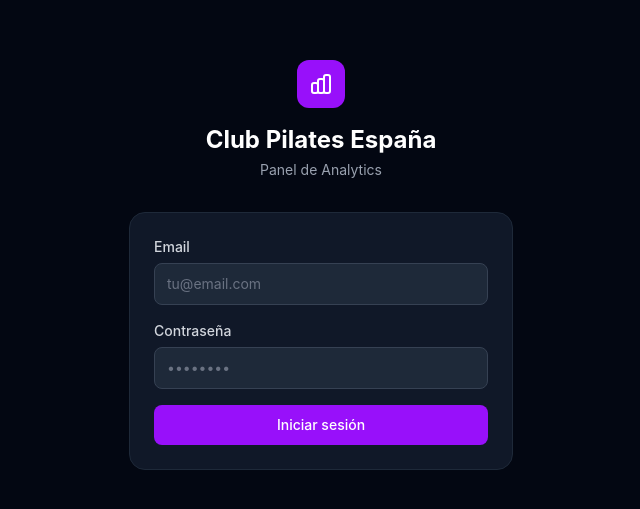
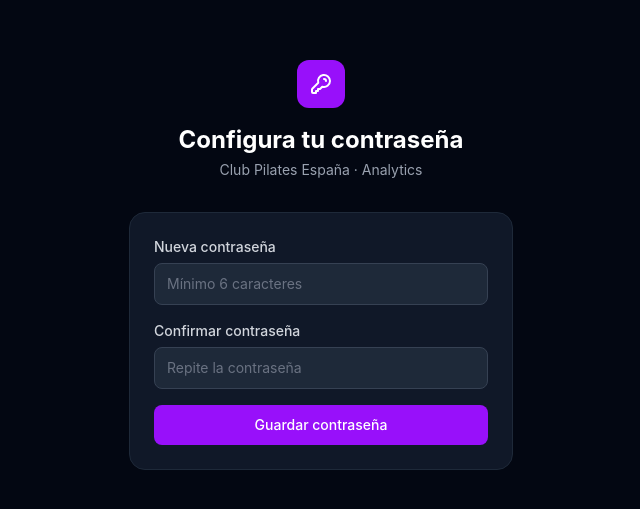
Before and after one commit to NevelSystems/analytics-clubpilates, a React (Vite) app: page /set-password in a window 1280 px wide. Before the commit this address led to /login. Shown: the part 135-644 px from the top of the page, without its empty margins (319-959 px from the left). Built offline with nearby package versions, Linux system fonts and the light colour scheme.

Commit message:
V3-create password

```diff
--- a/src/App.jsx
+++ b/src/App.jsx
@@ -70,6 +70,14 @@ function AdminRootRedirect() {
 function AppRoutes() {
   const { user, loading, isAdmin, allowedBranchIds } = useAuth()
 
+// Detectar token de invitación en el hash
+useEffect(() => {
+  const hash = window.location.hash
+  if (hash.includes('type=invite') || hash.includes('type=signup')) {
+    window.location.replace('/set-password' + hash)
+  }
+}, [])
+
   if (loading) return (
     <div className="min-h-screen bg-gray-950 flex items-center justify-center">
       <div className="w-6 h-6 border-2 border-purple-500 border-t-transparent rounded-full animate-spin" />
@@ -80,6 +88,7 @@ function AppRoutes() {
     <Routes>
       <Route path="/login" element={user ? <Navigate to="/" replace /> : <LoginPage />} />
       <Route path="/reset-password" element={<ResetPassword />} />
+      <Route path="/set-password" element={<ResetPassword isInvite />} />
 
       <Route path="/" element={
         <ProtectedRoute>
--- a/src/ResetPassword.jsx
+++ b/src/ResetPassword.jsx
@@ -2,7 +2,7 @@ import { useState, useEffect } from 'react'
 import { useNavigate } from 'react-router-dom'
 import { supabase } from './lib/supabase'
 
-export default function ResetPassword() {
+export default function ResetPassword({ isInvite = false }) {
   const [password, setPassword] = useState('')
   const [confirm, setConfirm] = useState('')
   const [error, setError] = useState('')
@@ -10,10 +10,9 @@ export default function ResetPassword() {
   const [done, setDone] = useState(false)
   const navigate = useNavigate()
 
-  // Supabase pone el token en el hash — hay que esperar a que lo procese
   useEffect(() => {
     supabase.auth.onAuthStateChange((event) => {
-      if (event === 'PASSWORD_RECOVERY') {
+      if (event === 'PASSWORD_RECOVERY' || event === 'SIGNED_IN') {
         // listo para cambiar contraseña
       }
     })
@@ -44,7 +43,9 @@ export default function ResetPassword() {
               <path strokeLinecap="round" strokeLinejoin="round" strokeWidth={2} d="M15 7a2 2 0 012 2m4 0a6 6 0 01-7.743 5.743L11 17H9v2H7v2H4a1 1 0 01-1-1v-2.586a1 1 0 01.293-.707l5.964-5.964A6 6 0 1121 9z" />
             </svg>
           </div>
-          <h1 className="text-2xl font-bold text-white">Establecer contraseña</h1>
+          <h1 className="text-2xl font-bold text-white">
+            {isInvite ? 'Configura tu contraseña' : 'Restablecer contraseña'}
+          </h1>
           <p className="text-gray-400 text-sm mt-1">Club Pilates España · Analytics</p>
         </div>
 
```
